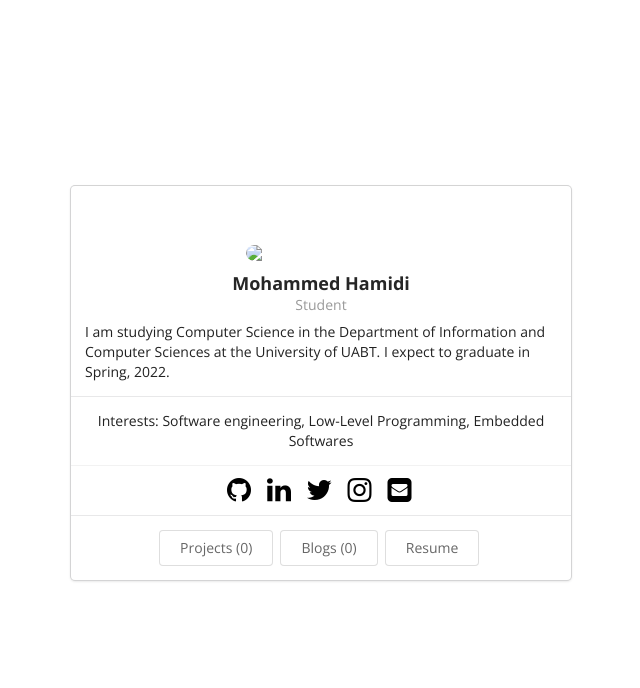
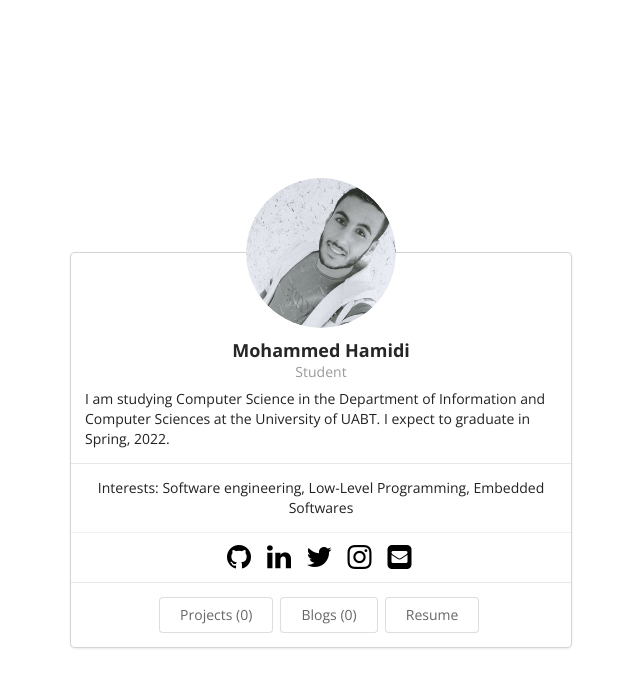
Before and after one commit to h1midi/h1midi.github.io, a Jekyll site: the page built from index.html, in a window 1280 px wide. Shown: the top 688 px of the page, without its empty margins (319-959 px from the left). Built offline with Jekyll 4.4.1, drawn with Linux system fonts in a browser that asks for light colours.

Commit message:
Update bio.json

```diff
--- a/_data/bio.json
+++ b/_data/bio.json
@@ -2,7 +2,7 @@
   "basics": {
     "name": "Mohammed Hamidi",
     "label": "Student",
-    "picture": "https://hammiddi.github.io/template/images/moh.jpg",
+    "picture": "images/moh.jpg",
     "email": "mohammed.hamidi@univ-tlemcen.dz",
     "phone": "0558 93 79 98",
     "website": "https://hammiddi.github.io",
```
